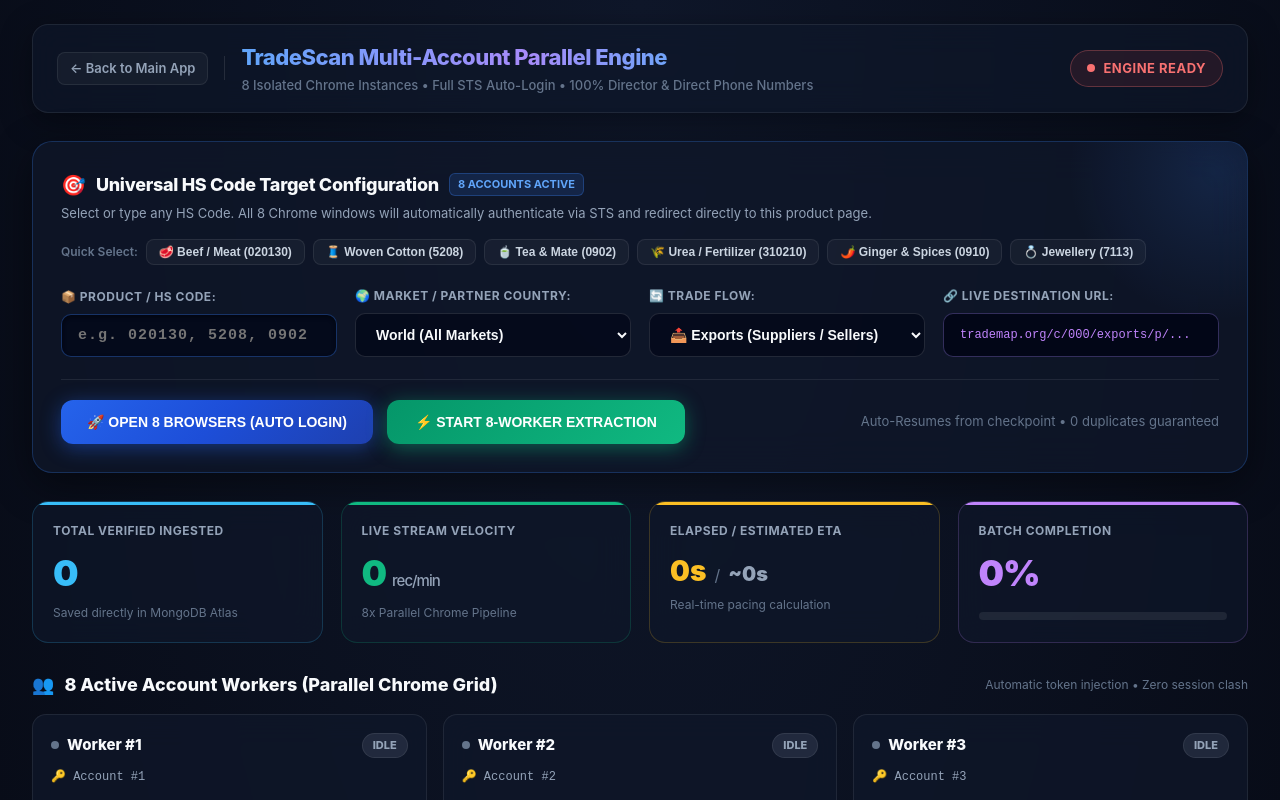
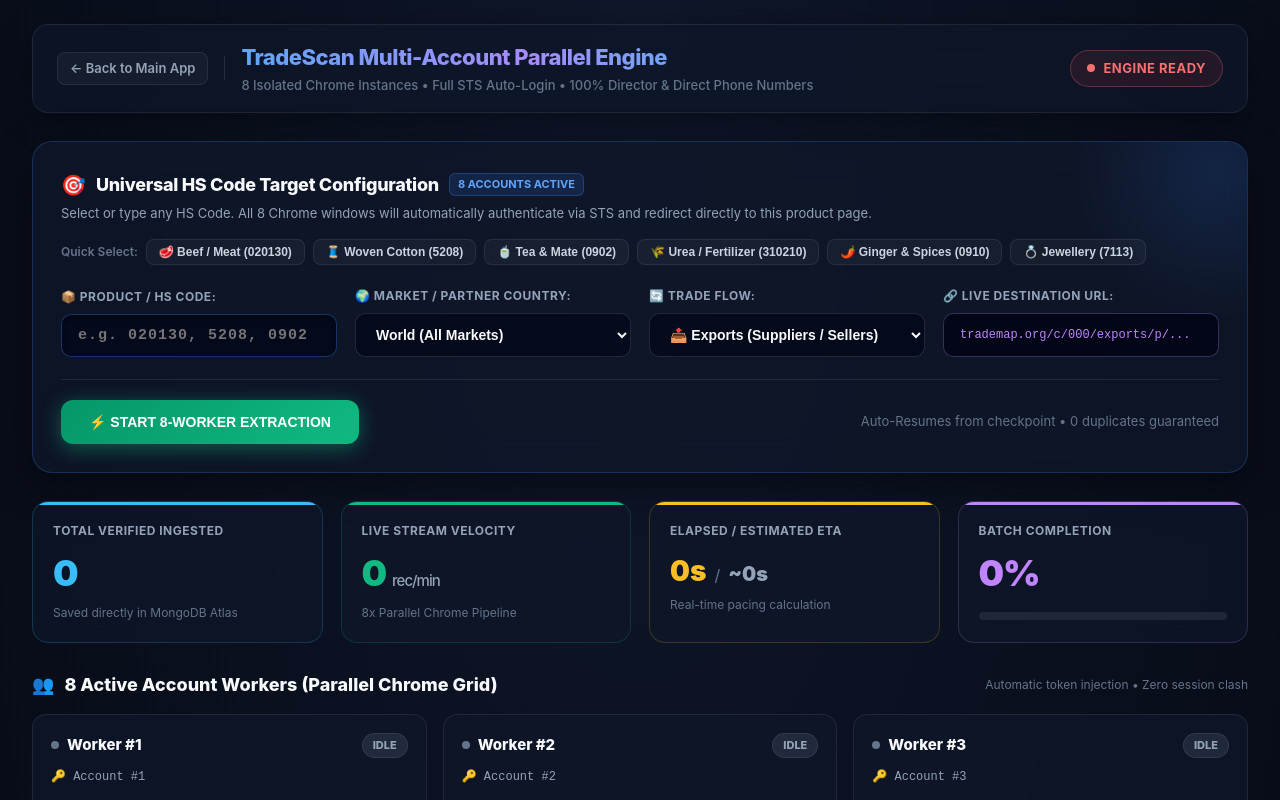
Before and after one commit to amanComeerciax/trade_scan, a Next.js app: page /batch in a window 1280 px wide. Shown: the top 800 px of the page. Built offline with nearby package versions, Linux system fonts and the light colour scheme.

Commit message:
ui: clean action bar by keeping single primary start extraction button

```diff
--- a/src/app/batch/page.tsx
+++ b/src/app/batch/page.tsx
@@ -486,31 +486,7 @@
           borderTop: '1px solid rgba(255, 255, 255, 0.08)',
           paddingTop: '20px',
         }}>
-          {/* Button 1: Launch 8 Browsers */}
-          <button
-            onClick={handleLaunchBrowsers}
-            disabled={browserLoading}
-            style={{
-              padding: '14px 26px',
-              background: 'linear-gradient(135deg, #2563eb 0%, #1d4ed8 50%, #1e40af 100%)',
-              color: '#ffffff',
-              border: 'none',
-              borderRadius: '12px',
-              fontWeight: '700',
-              fontSize: '14px',
-              cursor: browserLoading ? 'not-allowed' : 'pointer',
-              display: 'flex',
-              alignItems: 'center',
-              gap: '10px',
-              boxShadow: '0 4px 20px rgba(37, 99, 235, 0.45)',
-              transition: 'all 0.2s ease',
-              opacity: browserLoading ? 0.7 : 1,
-            }}
-          >
-            {browserLoading ? `⏳ Launching ${activeCount} Chrome Windows...` : `🚀 OPEN ${activeCount} BROWSERS (AUTO LOGIN)`}
-          </button>
-
-          {/* Button 2: Start Full Extraction */}
+          {/* Primary Action Button */}
           {!state?.isRunning ? (
             <button
               onClick={handleStartExtraction}
```
